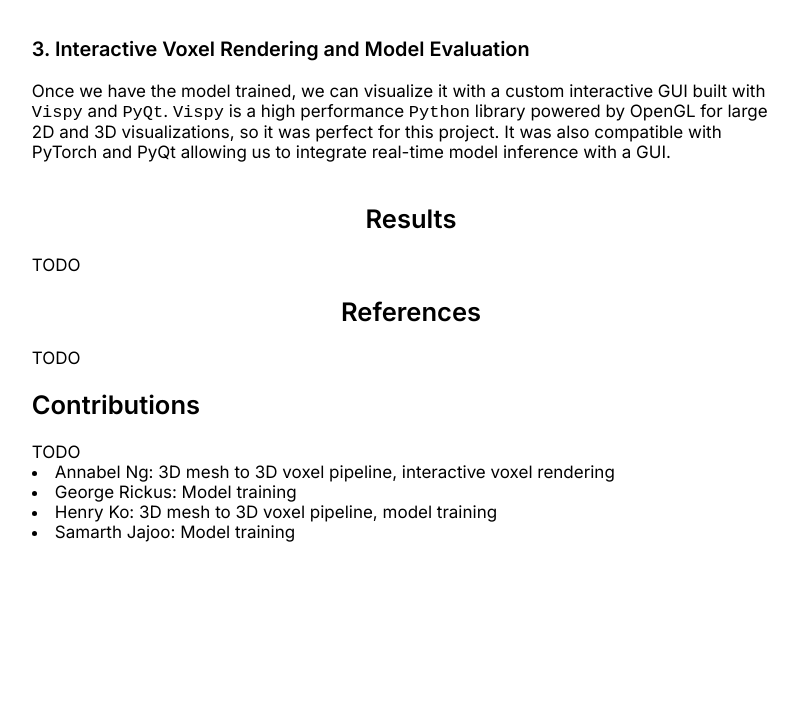
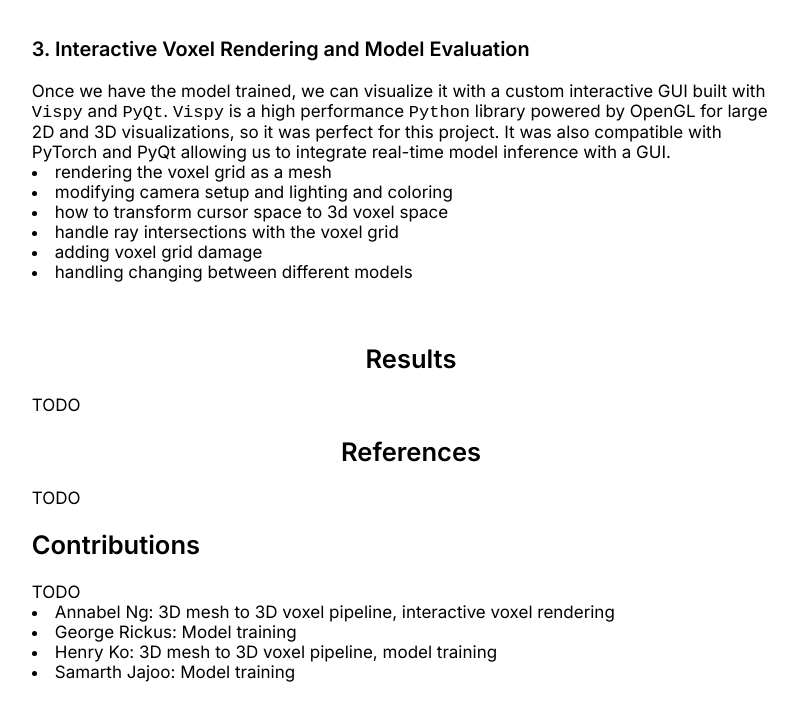
Before and after one commit to G4ce99/N3CTAR, a plain HTML site: page docs/final.html in a window 1280 px wide. Shown: the part 2780-3500 px from the top of the page, without its empty margins (229-1027 px from the left). Before the commit the page ends 3390 px from the top, so only its background shows below. Drawn offline with nearby package versions, Linux system fonts and the light colour scheme; some packages are replaced by stand-ins of ours.

Commit message:
add todos for interactive section

```diff
--- a/docs/final.html
+++ b/docs/final.html
@@ -111,6 +111,14 @@
 
       <h3>3. Interactive Voxel Rendering and Model Evaluation</h3>
       Once we have the model trained, we can visualize it with a custom interactive GUI built with <code>Vispy</code> and <code>PyQt</code>. <code>Vispy</code> is a high performance <code>Python</code> library powered by OpenGL for large 2D and 3D visualizations, so it was perfect for this project. It was also compatible with PyTorch and PyQt allowing us to integrate real-time model inference with a GUI.
+
+      <enumerate>
+        <li>rendering the voxel grid as a mesh</li>
+        <li>modifying camera setup and lighting and coloring</li>
+        <li>how to transform cursor space to 3d voxel space</li>
+        <li>handle ray intersections with the voxel grid</li>
+        <li>adding voxel grid damage</li>
+        <li>handling changing between different models</li>
       <br><br>
 
     <h2 style="text-align: center;">Results</h2>
```
